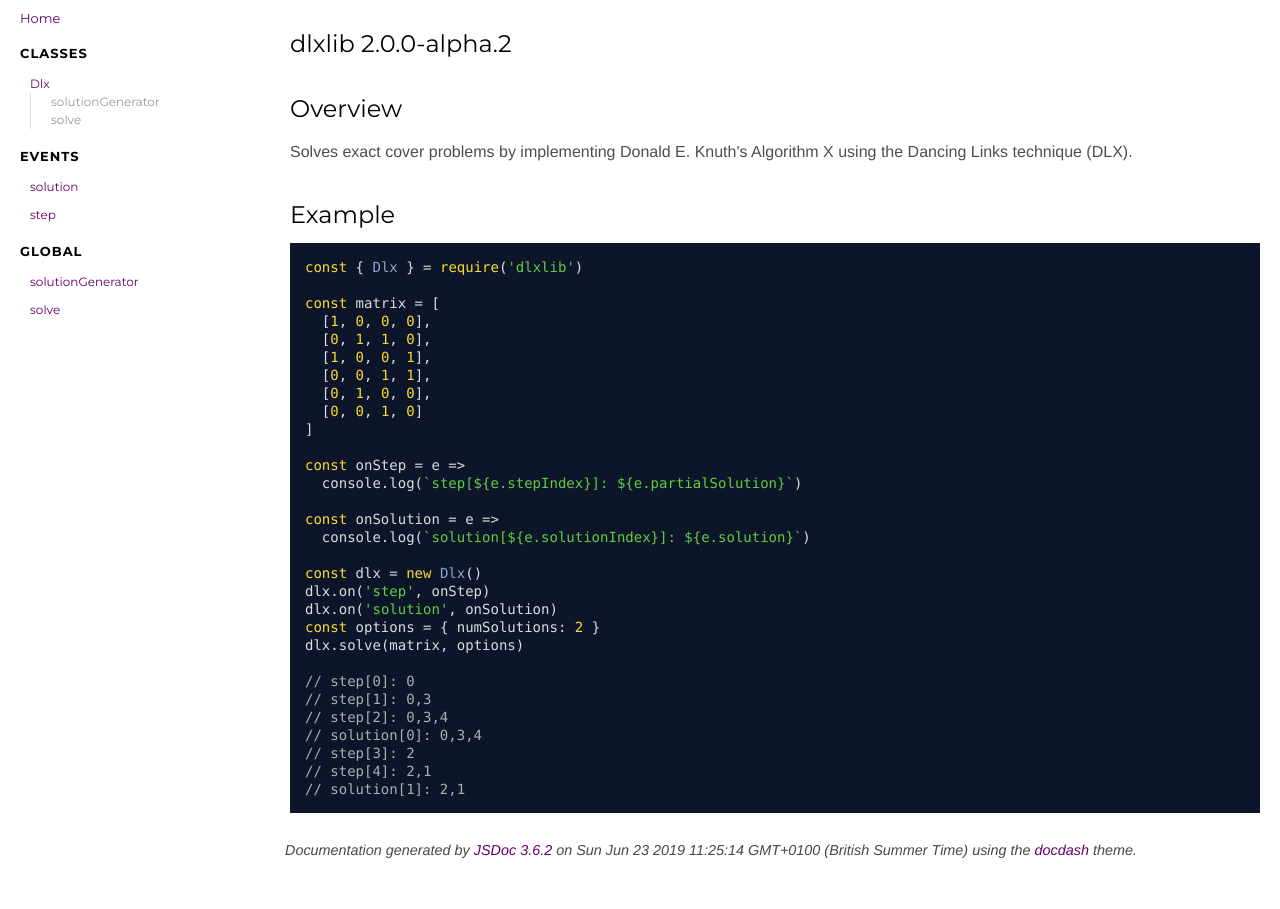
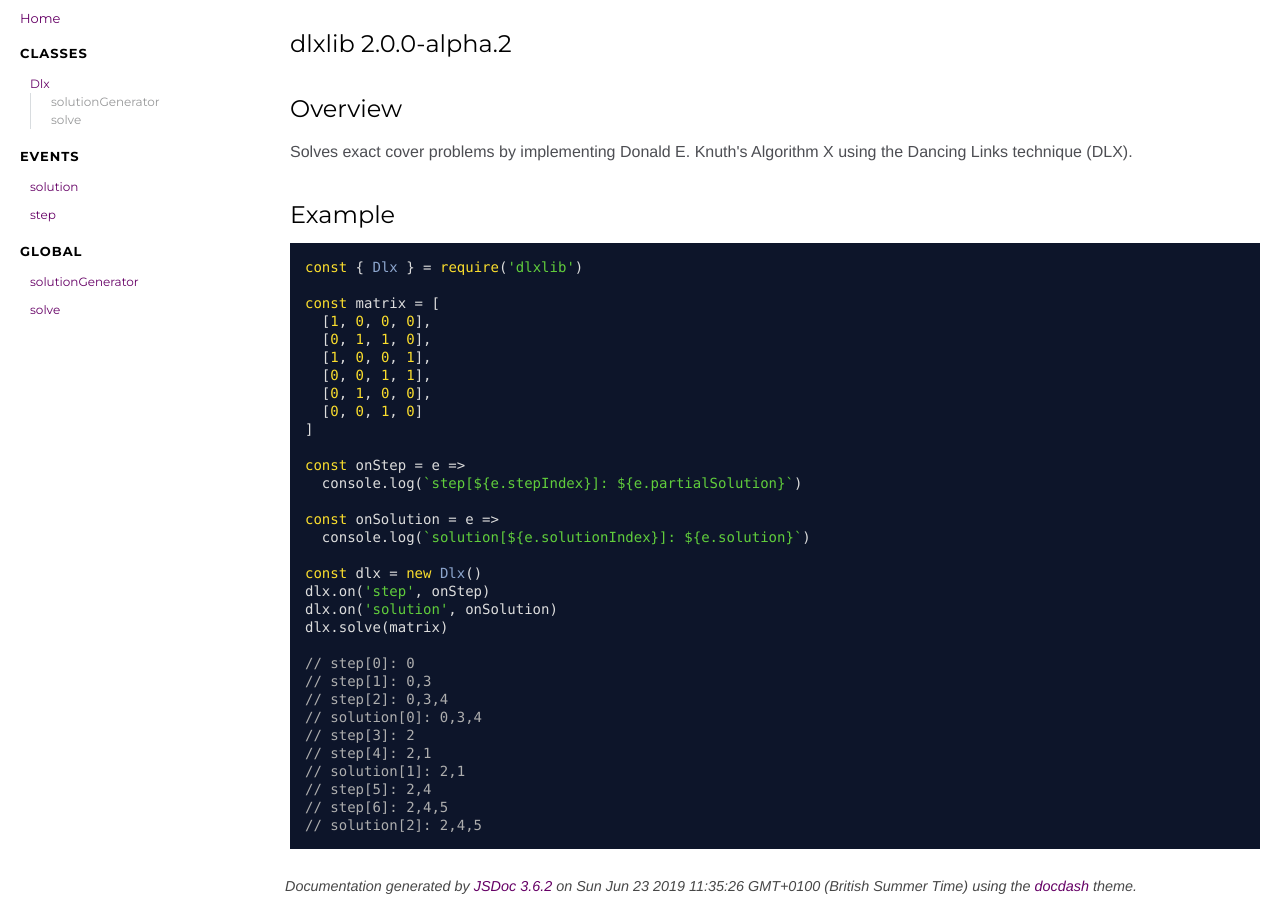
Before and after one commit to taylorjg/dlxlibjs, a plain HTML site: page index.html in a window 1280 px wide. Before the commit the page ends 873 px from the top, so only its background shows below. Drawn offline with Linux system fonts and the light colour scheme.

Commit message:
[ci skip] Update doc

```diff
--- a/index.html
+++ b/index.html
@@ -80,8 +80,7 @@
 const dlx = new Dlx()
 dlx.on('step', onStep)
 dlx.on('solution', onSolution)
-const options = { numSolutions: 2 }
-dlx.solve(matrix, options)
+dlx.solve(matrix)
 
 // step[0]: 0
 // step[1]: 0,3
@@ -90,6 +89,9 @@
 // step[3]: 2
 // step[4]: 2,1
 // solution[1]: 2,1
+// step[5]: 2,4
+// step[6]: 2,4,5
+// solution[2]: 2,4,5
 </code></pre></article>
     </section>
 
@@ -105,7 +107,7 @@
 <br class="clear">
 
 <footer>
-    Documentation generated by <a href="https://github.com/jsdoc3/jsdoc">JSDoc 3.6.2</a> on Sun Jun 23 2019 11:25:14 GMT+0100 (British Summer Time) using the <a href="https://github.com/clenemt/docdash">docdash</a> theme.
+    Documentation generated by <a href="https://github.com/jsdoc3/jsdoc">JSDoc 3.6.2</a> on Sun Jun 23 2019 11:35:26 GMT+0100 (British Summer Time) using the <a href="https://github.com/clenemt/docdash">docdash</a> theme.
 </footer>
 
 <script>prettyPrint();</script>
```
Also changed, not shown: Dlx.html (+1 -1 lines), dlx.js.html (+1 -1 lines), global.html (+1 -1 lines).
